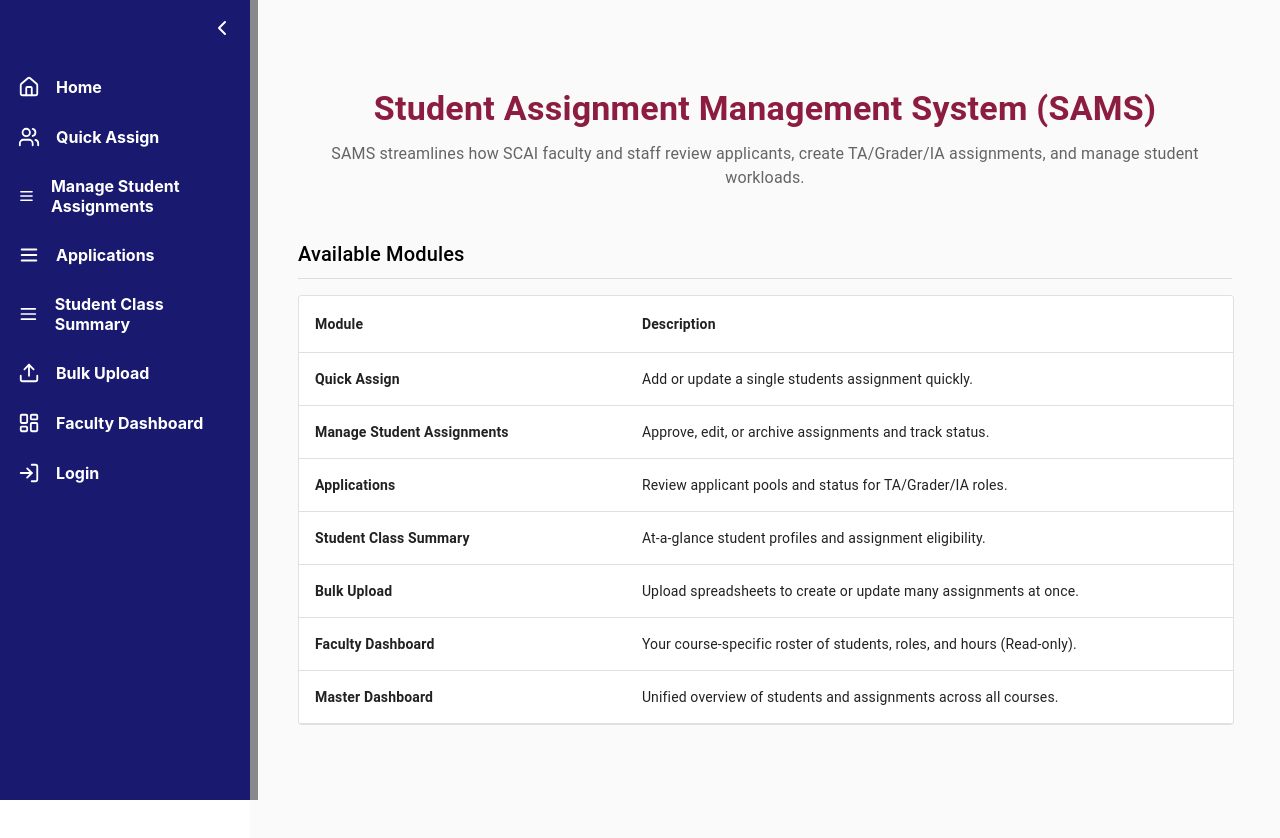
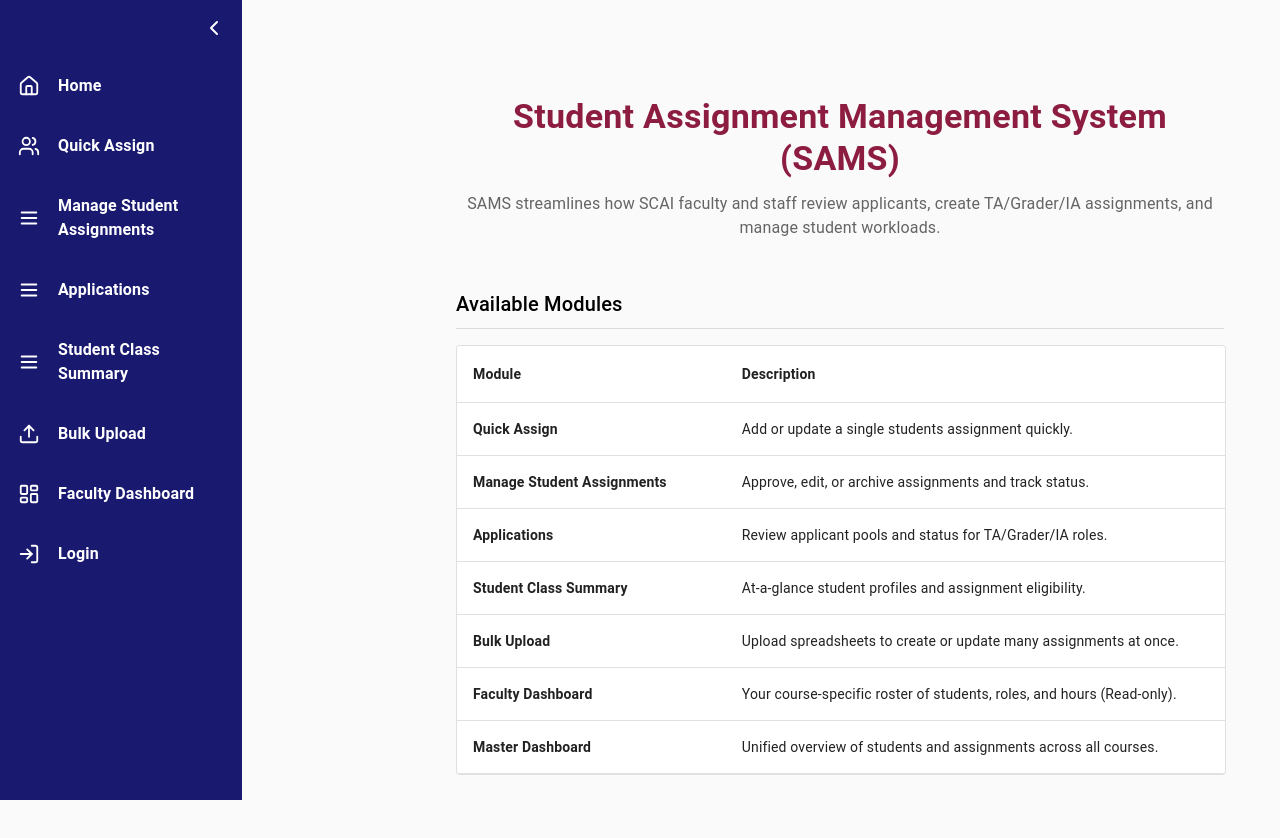
Before and after one commit to TroyJLorents-GH/student-ui, a React (Create React App) app: page / in a window 1280 px wide. Shown: the top 838 px of the page. Built offline with nearby package versions, Linux system fonts and the light colour scheme; no server answers.

Commit message:
changed to responsive ui/ux and fixed student summary page changed .env for local testing

```diff
--- a/src/App.js
+++ b/src/App.js
@@ -1,5 +1,6 @@
 import React, { useState } from 'react';
 import { Routes, Route, Navigate } from 'react-router-dom';
+import { Box, useMediaQuery, useTheme } from '@mui/material';
 
 import Navbar from './components/Navbar';
 import Home from './pages/Home';
@@ -16,13 +17,16 @@ function App() {
   const [collapsed, setCollapsed] = useState(false);
   const [isAuthenticated, setIsAuthenticated] = useState(false);
 
-  const sidebarWidth = collapsed ? 60 : 250;
+  const theme = useTheme();
+  const isMobile = useMediaQuery(theme.breakpoints.down('md')); // Mobile < 900px
+
+  const sidebarWidth = collapsed ? 60 : 150;
 
   const handleLogin = () => setIsAuthenticated(true);
   const handleLogout = () => setIsAuthenticated(false);
 
   return (
-    <div style={{ display: 'flex', minHeight: '100vh' }}>
+    <Box sx={{ display: 'flex', minHeight: '100vh', backgroundColor: '#FAFAFA' }}>
       {/* Sidebar */}
       <Navbar
         collapsed={collapsed}
@@ -32,14 +36,20 @@ function App() {
       />
 
       {/* Main Content */}
-      <div style={{
-        flex: 1,
-        marginLeft: sidebarWidth,
-        transition: 'margin-left 0.2s',
-        padding: 24,
-        backgroundColor: '#FAFAFA',
-        minHeight: '100vh'
-      }}>
+      <Box
+        component="main"
+        sx={{
+          flex: 1,
+          marginLeft: isMobile ? 0 : `${sidebarWidth}px`,
+          transition: 'margin-left 0.2s',
+          padding: { xs: 2, sm: 3, md: 4 }, // Responsive padding: 16px mobile, 24px tablet, 32px desktop
+          paddingTop: isMobile ? 8 : { xs: 2, sm: 3, md: 4 }, // Extra top padding on mobile for hamburger button
+          backgroundColor: '#FAFAFA',
+          minHeight: '100vh',
+          width: '100%',
+          boxSizing: 'border-box',
+        }}
+      >
         <Routes>
           <Route path="/" element={<Home />} />
           <Route path="/quick-assign" element={<QuickAssign />} />
@@ -66,8 +76,8 @@ function App() {
             }
           />
         </Routes>
-      </div>
-    </div>
+      </Box>
+    </Box>
   );
 }
 
--- a/src/components/Navbar.js
+++ b/src/components/Navbar.js
@@ -1,135 +1,209 @@
-import React from 'react';
+import React, { useState } from 'react';
 import { Link } from 'react-router-dom';
+import {
+  Drawer,
+  Box,
+  List,
+  ListItem,
+  ListItemButton,
+  ListItemIcon,
+  ListItemText,
+  IconButton,
+  useMediaQuery,
+  useTheme
+} from '@mui/material';
 import { Menu, ChevronLeft, ChevronRight, Home, Users, LogIn, LogOut, Upload, LayoutDashboard } from "lucide-react";
 
 export default function Navbar({ collapsed, setCollapsed, isAuthenticated, onLogout }) {
+  const theme = useTheme();
+  const isMobile = useMediaQuery(theme.breakpoints.down('md')); // Mobile < 900px
+  const [mobileOpen, setMobileOpen] = useState(false);
+
   const sidebarWidth = collapsed ? 60 : 250;
 
-  return (
-    <div style={{
-      width: sidebarWidth,
+  const handleDrawerToggle = () => {
+    setMobileOpen(!mobileOpen);
+  };
+
+  const menuItems = [
+    { to: '/', icon: <Home size={22} />, label: 'Home' },
+    { to: '/quick-assign', icon: <Users size={22} />, label: 'Quick Assign' },
+    { to: '/manage-assignments', icon: <Menu size={22} />, label: 'Manage Student Assignments' },
+    { to: '/applications', icon: <Menu size={22} />, label: 'Applications' },
+    { to: '/student-summary', icon: <Menu size={22} />, label: 'Student Class Summary' },
+    { to: '/bulk-upload', icon: <Upload size={22} />, label: 'Bulk Upload' },
+    { to: '/faculty-dashboard', icon: <LayoutDashboard size={22} />, label: 'Faculty Dashboard' },
+  ];
+
+  const authItems = !isAuthenticated
+    ? [{ to: '/login', icon: <LogIn size={22} />, label: 'Login' }]
+    : [
+        { to: '/dashboard', icon: <LayoutDashboard size={22} />, label: 'Dashboard' },
+        { to: null, icon: <LogOut size={22} />, label: 'Logout', onClick: onLogout },
+      ];
+
+  const drawerContent = (
+    <Box
+      sx={{
+        height: '100%',
         backgroundColor: '#191970',
         color: '#fff',
         display: 'flex',
         flexDirection: 'column',
-      transition: 'width 0.2s',
-      position: 'fixed',
-      top: 0,
-      left: 0,
-      height: '100vh',
-      zIndex: 99,
-      borderRight: '8px solid #88888dff'
-    }}>
-      <button
+      }}
+    >
+      {/* Toggle button for desktop sidebar */}
+      {!isMobile && (
+        <IconButton
           onClick={() => setCollapsed((prev) => !prev)}
-        style={{
-          background: 'none',
-          border: 'none',
+          sx={{
             color: '#fff',
-          cursor: 'pointer',
-          padding: 16,
             alignSelf: collapsed ? 'center' : 'flex-end',
-          fontSize: 22
+            padding: 2,
           }}
           aria-label="Toggle sidebar"
         >
           {collapsed ? <ChevronRight /> : <ChevronLeft />}
-      </button>
+        </IconButton>
+      )}
 
-      <nav style={{ flex: 1 }}>
-        <ul style={{ listStyle: "none", padding: 0, margin: 0 }}>
-          <li>
-            <Link to="/" style={linkStyle(collapsed)}>
-              <Home size={22} />
-              {!collapsed && <span>Home</span>}
-            </Link>
-          </li>
+      {/* Navigation links */}
+      <List sx={{ flex: 1, padding: 0 }}>
+        {menuItems.map((item) => (
+          <ListItem key={item.to} disablePadding>
+            <ListItemButton
+              component={Link}
+              to={item.to}
+              onClick={isMobile ? handleDrawerToggle : undefined}
+              sx={{
+                color: '#fff',
+                padding: '14px 18px',
+                justifyContent: collapsed && !isMobile ? 'center' : 'flex-start',
+                '&:hover': {
+                  backgroundColor: 'rgba(255, 255, 255, 0.1)',
+                },
+              }}
+            >
+              <ListItemIcon sx={{ color: '#fff', minWidth: collapsed && !isMobile ? 'auto' : 40 }}>
+                {item.icon}
+              </ListItemIcon>
+              {(!collapsed || isMobile) && (
+                <ListItemText
+                  primary={item.label}
+                  sx={{
+                    '& .MuiTypography-root': {
+                      fontWeight: 'bold',
+                      fontSize: 16
+                    }
+                  }}
+                />
+              )}
+            </ListItemButton>
+          </ListItem>
+        ))}
 
-          <li>
-            <Link to="/quick-assign" style={linkStyle(collapsed)}>
-              <Users size={22} />
-              {!collapsed && <span>Quick Assign</span>}
-            </Link>
-          </li>
+        {/* Authentication items */}
+        {authItems.map((item, index) => (
+          <ListItem key={item.to || `auth-${index}`} disablePadding>
+            <ListItemButton
+              component={item.to ? Link : 'button'}
+              to={item.to}
+              onClick={item.onClick ? item.onClick : isMobile ? handleDrawerToggle : undefined}
+              sx={{
+                color: '#fff',
+                padding: '14px 18px',
+                justifyContent: collapsed && !isMobile ? 'center' : 'flex-start',
+                width: '100%',
+                textAlign: 'left',
+                '&:hover': {
+                  backgroundColor: 'rgba(255, 255, 255, 0.1)',
+                },
+              }}
+            >
+              <ListItemIcon sx={{ color: '#fff', minWidth: collapsed && !isMobile ? 'auto' : 40 }}>
+                {item.icon}
+              </ListItemIcon>
+              {(!collapsed || isMobile) && (
+                <ListItemText
+                  primary={item.label}
+                  sx={{
+                    '& .MuiTypography-root': {
+                      fontWeight: 'bold',
+                      fontSize: 16
+                    }
+                  }}
+                />
+              )}
+            </ListItemButton>
+          </ListItem>
+        ))}
+      </List>
+    </Box>
+  );
 
-          <li>
-            <Link to="/manage-assignments" style={linkStyle(collapsed)}>
-              <Menu size={22} />
-              {!collapsed && <span>Manage Student Assignments</span>}
-            </Link>
-          </li>
+  return (
+    <>
+      {/* Mobile: Hamburger menu button */}
+      {isMobile && (
+        <IconButton
+          color="inherit"
+          aria-label="open drawer"
+          edge="start"
+          onClick={handleDrawerToggle}
+          sx={{
+            position: 'fixed',
+            top: 8,
+            left: 8,
+            zIndex: 1300,
+            backgroundColor: '#191970',
+            color: '#fff',
+            '&:hover': {
+              backgroundColor: '#0a0558ff',
+            },
+          }}
+        >
+          <Menu />
+        </IconButton>
+      )}
 
-          <li>
-            <Link to="/applications" style={linkStyle(collapsed)}>
-              <Menu size={22} />
-              {!collapsed && <span>Applications</span>}
-            </Link>
-          </li>
-
-          <li>
-            <Link to="/student-summary" style={linkStyle(collapsed)}>
-              <Menu size={22} />
-              {!collapsed && <span>Student Class Summary</span>}
-            </Link>
-          </li>
-
-          <li>
-            <Link to="/bulk-upload" style={linkStyle(collapsed)}>
-              <Upload size={22} />
-              {!collapsed && <span>Bulk Upload</span>}
-            </Link>
-          </li>
-
-          <li>
-            <Link to="/faculty-dashboard" style={linkStyle(collapsed)}>
-              <LayoutDashboard size={22} />
-              {!collapsed && <span>Faculty Dashboard</span>}
-            </Link>
-          </li>
-
-          {!isAuthenticated ? (
-            <li>
-              <Link to="/login" style={linkStyle(collapsed)}>
-                <LogIn size={22} />
-                {!collapsed && <span>Login</span>}
-              </Link>
-            </li>
+      {/* Mobile: Temporary drawer */}
+      {isMobile ? (
+        <Drawer
+          variant="temporary"
+          open={mobileOpen}
+          onClose={handleDrawerToggle}
+          ModalProps={{
+            keepMounted: true, // Better mobile performance
+          }}
+          sx={{
+            '& .MuiDrawer-paper': {
+              width: 250,
+              boxSizing: 'border-box',
+              borderRight: '8px solid #88888dff',
+            },
+          }}
+        >
+          {drawerContent}
+        </Drawer>
       ) : (
-            <>
-              <li>
-                <Link to="/dashboard" style={linkStyle(collapsed)}>
-                  <LayoutDashboard size={22} />
-                  {!collapsed && <span>Dashboard</span>}
-                </Link>
-              </li>
-              <li>
-                <button onClick={onLogout} style={{ ...linkStyle(collapsed), background: "none", border: "none" }}>
-                  <LogOut size={22} />
-                  {!collapsed && <span>Logout</span>}
-                </button>
-              </li>
+        // Desktop: Permanent sidebar
+        <Drawer
+          variant="permanent"
+          sx={{
+            width: sidebarWidth,
+            flexShrink: 0,
+            '& .MuiDrawer-paper': {
+              width: sidebarWidth,
+              boxSizing: 'border-box',
+              transition: 'width 0.2s',
+              borderRight: '8px solid #FAFAFA',
+              overflowX: 'hidden',
+            },
+          }}
+        >
+          {drawerContent}
+        </Drawer>
+      )}
     </>
-          )}
-        </ul>
-      </nav>
-    </div>
   );
 }
-
-function linkStyle(collapsed) {
-  return {
-    display: "flex",
-    alignItems: "center",
-    gap: 16,
-    padding: "14px 18px",
-    color: "#fff",
-    textDecoration: "none",
-    fontWeight: "bold",
-    fontSize: 16,
-    transition: "background 0.1s",
-    border: "none",
-    background: "none",
-    cursor: "pointer",
-    justifyContent: collapsed ? "center" : "flex-start"
-  };
-}
--- a/src/pages/QuickAssign.js
+++ b/src/pages/QuickAssign.js
@@ -1,14 +1,8 @@
 import React, { useState, useEffect } from 'react';
+import { Box, Container, Typography, Paper } from '@mui/material';
 import StudentLookup from '../components/StudentLookup';
 import ClassLookupCascade from '../components/ClassLookupCascade';
 import AssignmentAdder from '../components/AssignmentAdder';
-
-const styles = {
-  container: { maxWidth: '960px', margin: '0 auto', padding: '20px' },
-  header: { fontSize: '28px', fontWeight: 'bold', marginBottom: '30px', color: '#333', textAlign: 'center' },
-  section: { marginBottom: '40px', backgroundColor: '#ffffff', padding: '20px',
-    borderRadius: '8px', boxShadow: '0 0 8px rgba(0,0,0,0.1)', width: '100%' }
-};
 
 export default function QuickAssign() {
   const [studentData, setStudentData] = useState(null);
@@ -28,19 +22,33 @@ export default function QuickAssign() {
   };
 
   return (
-    <div style={styles.container}>
-      <h2 style={styles.header}>Quick Assign</h2>
-      <div style={styles.section}>
+    <Container maxWidth="xl" sx={{ py: { xs: 2, sm: 2, md: 3 } }}>
+      <Typography
+        variant="h4"
+        sx={{
+          fontWeight: 'bold',
+          mb: { xs: 2, md: 3 },
+          color: '#333',
+          textAlign: 'center',
+          fontSize: { xs: '1.5rem', sm: '2rem', md: '2.125rem' }
+        }}
+      >
+        Quick Assign
+      </Typography>
+
+      <Paper elevation={3} sx={{ p: { xs: 2, sm: 2.5, md: 3 }, mb: { xs: 2, md: 3 } }}>
         <StudentLookup key={`student-${formResetKey}`} setStudentData={setStudentData} />
-      </div>
-      <div style={styles.section}>
+      </Paper>
+
+      <Paper elevation={3} sx={{ p: { xs: 2, sm: 2.5, md: 3 }, mb: { xs: 2, md: 3 } }}>
         <ClassLookupCascade key={`class-${formResetKey}`} setClassDetails={setClassDetails} />
-      </div>
+      </Paper>
+
       {studentData && (
-        <div style={styles.section}>
+        <Box>
           <AssignmentAdder studentData={studentData} classDetails={classDetails || {}} onReset={onReset} />
-        </div>
+        </Box>
       )}
-    </div>
+    </Container>
   );
 }
```
Also changed, not shown: src/components/AssignmentAdder.js (+34 -14 lines), src/components/ClassLookupCascade.js (+18 -15 lines), src/components/StudentLookup.js (+18 -8 lines), src/pages/StudentSummaryPage.js (+24 -15 lines). Lines whose indentation alone changed are shown as unchanged.
